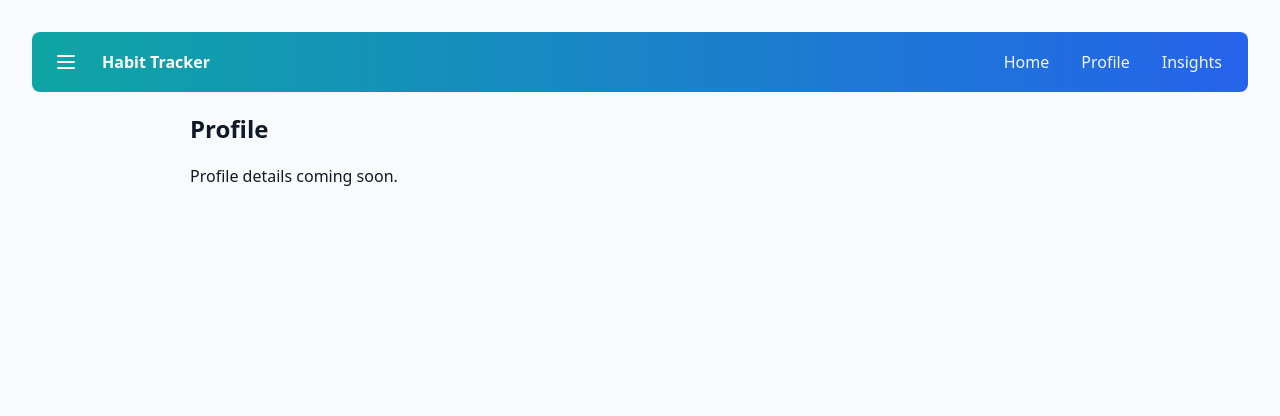
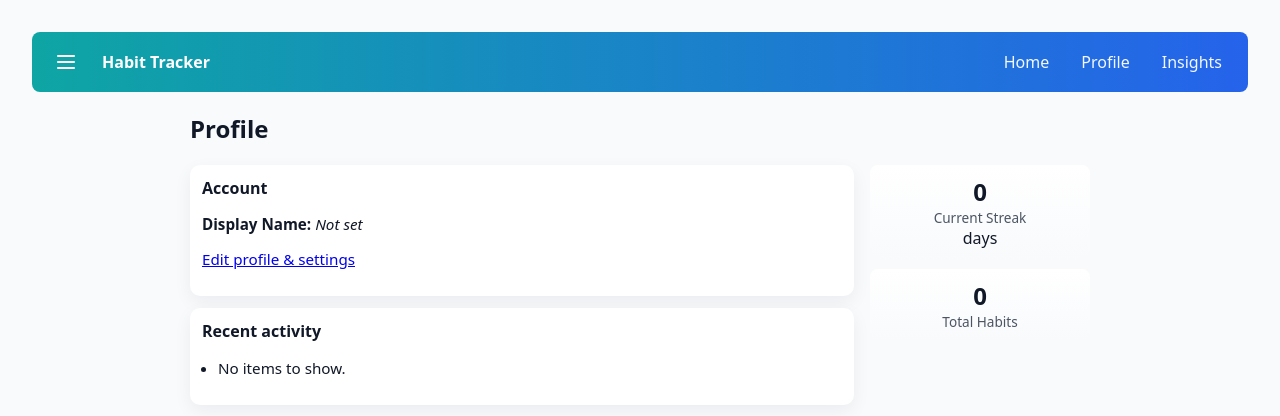
Before and after one commit to vijayendra-prasad/visual_habit_tracker, a Flask app: page /profile in a window 1280 px wide. Shown: the top 416 px of the page. Run offline with Flask 3, Linux system fonts and the light colour scheme.

Commit message:
added web pages to informational pages

```diff
--- a/app.py
+++ b/app.py
@@ -163,35 +163,50 @@ def register_routes(app):
     # Minimal placeholder pages for UI navigation links
     @app.route('/profile')
     def profile():
-        return render_template_string("{% extends 'base.html' %}{% block content %}<h2>Profile</h2><p>Profile details coming soon.</p>{% endblock %}")
+        # Compute lightweight context for display
+        habits = Habit.query.order_by(Habit.created_at.desc()).all()
+        recent_logs = HabitLog.query.order_by(HabitLog.timestamp.desc()).limit(5).all()
+        # Simple streak calculation: longest consecutive days for now is placeholder
+        streak = 0
+        return render_template('profile.html', habits=habits, recent=recent_logs, streak=streak)
 
     @app.route('/streaks')
     def streaks():
-        return render_template_string("{% extends 'base.html' %}{% block content %}<h2>Streaks</h2><p>Your streaks will be visualized here.</p>{% endblock %}")
+        # Provide simple items for UI cards
+        # In future, replace with real analytics
+        streak_items = [
+            {'title': 'Longest Streak', 'value': '0', 'note': 'Long term best'},
+            {'title': 'Current Streak', 'value': '0', 'note': 'Active days'},
+            {'title': 'Best Habit', 'value': '—', 'note': 'Most consistent'}
+        ]
+        return render_template('streaks.html', streak_items=streak_items)
 
     @app.route('/graph')
     def graph():
-        return render_template_string("{% extends 'base.html' %}{% block content %}<h2>Graph</h2><p>Graphs and trends will be available here.</p>{% endblock %}")
+        return render_template('graph.html')
 
     @app.route('/insights')
     def insights():
-        return render_template_string("{% extends 'base.html' %}{% block content %}<h2>Insights</h2><p>Insights and suggestions will appear here.</p>{% endblock %}")
+        # Placeholder insights - replace with analytic engine later
+        insights = [
+            {'title': 'Try a 7-day streak', 'body': 'Set a small daily goal to build momentum.'},
+            {'title': 'Wear a reminder', 'body': 'Set a phone alarm or calendar reminder.'}
+        ]
+        return render_template('insights.html', insights=insights)
 
-    @app.route('/settings')
+    @app.route('/settings', methods=['GET', 'POST'])
     def settings():
-        return render_template_string("{% extends 'base.html' %}{% block content %}<h2>Settings</h2><p>App settings and preferences.</p>{% endblock %}")
+        # No persistent save yet; UI shows form that can be wired later
+        return render_template('settings.html')
 
     @app.route('/help')
     def help_page():
-        return render_template_string("{% extends 'base.html' %}{% block content %}<h2>Help</h2><p>Documentation and support links.</p>{% endblock %}")
+        return render_template('help.html')
 
     @app.route('/calendar')
     def calendar_page():
         now = datetime.now(timezone.utc)
-        return render_template_string(
-            "{% extends 'base.html' %}{% block content %}<h2>Calendar</h2><p><a href='{{ url }}'>View current month data (JSON)</a></p>{% endblock %}",
-            url=url_for('calendar_month', year=now.year, month=now.month)
-        )
+        return render_template('calendar_page.html', url=url_for('calendar_month', year=now.year, month=now.month))
 
 
 def create_app(test_config=None):
--- a/static/css/style.css
+++ b/static/css/style.css
@@ -25,3 +25,23 @@ h1 { color: #0f172a; }
 @media (max-width:768px){
   .nav-actions { display:none; }
 }
+
+/* UI components */
+.card { background:#fff; border-radius:10px; padding:12px; box-shadow:0 6px 18px rgba(15,23,42,0.06); margin-bottom:12px; }
+.card-header h3{ margin:0 0 8px 0; font-size:1rem; }
+.card-body{ font-size:0.95rem; color:#111827; }
+.two-col{ display:flex; gap:16px; }
+.two-col .main-col{ flex:1 }
+.two-col .side-col{ width:220px }
+@media (max-width:720px){ .two-col{ flex-direction:column } .two-col .side-col{ width:auto } }
+.metrics-wrap{ display:flex; flex-direction:column; gap:10px }
+.metric{ background:linear-gradient(180deg,#fff,#f8fafc); padding:10px; border-radius:8px; text-align:center; }
+.metric-value{ font-weight:700; font-size:1.5rem }
+.metric-name{ color:#4b5563; font-size:0.85rem }
+.grid-3{ display:grid; grid-template-columns:repeat(3,1fr); gap:12px }
+.grid-2{ display:grid; grid-template-columns:repeat(2,1fr); gap:12px }
+@media (max-width:900px){ .grid-3{ grid-template-columns:repeat(2,1fr) } }
+@media (max-width:600px){ .grid-3, .grid-2{ grid-template-columns:1fr } }
+.compact-list{ padding-left:1rem }
+.settings-form input, .settings-form select { width:100%; padding:8px; margin:6px 0 12px 0; border-radius:6px; border:1px solid #e5e7eb }
+.settings-form button{ background:#2563eb; color:#fff; border:0; padding:8px 12px; border-radius:6px; cursor:pointer }
--- /dev/null
+++ b/templates/macros.html
@@ -0,0 +1,25 @@
+{# Reusable UI components for the app #}
+{% macro card(title='', classes='', body='') -%}
+  <section class="card {{ classes }}">
+    {% if title %}<header class="card-header"><h3>{{ title }}</h3></header>{% endif %}
+    <div class="card-body">{{ body|safe }}</div>
+  </section>
+{%- endmacro %}
+
+{% macro metric(name, value, small='') -%}
+  <div class="metric">
+    <div class="metric-value">{{ value }}</div>
+    <div class="metric-name">{{ name }}</div>
+    {% if small %}<div class="metric-small">{{ small }}</div>{% endif %}
+  </div>
+{%- endmacro %}
+
+{% macro compact_list(items) -%}
+  <ul class="compact-list">
+  {% for it in items %}
+    <li>{{ it }}</li>
+  {% else %}
+    <li>No items to show.</li>
+  {% endfor %}
+  </ul>
+{%- endmacro %}
--- /dev/null
+++ b/templates/profile.html
@@ -0,0 +1,20 @@
+{% extends 'base.html' %}
+{% import 'macros.html' as ui %}
+
+{% block content %}
+  <h2>Profile</h2>
+  <div class="two-col">
+    <div class="col main-col">
+      {{ ui.card('Account', '', '<p><strong>Display Name:</strong> <em>Not set</em></p><p><a href="/settings">Edit profile & settings</a></p>') }}
+
+      {{ ui.card('Recent activity', '', ui.compact_list(recent|map(attribute='summary')|list)) }}
+    </div>
+
+    <aside class="col side-col">
+      <div class="metrics-wrap">
+        {{ ui.metric('Current Streak', streak, 'days') }}
+        {{ ui.metric('Total Habits', habits|length) }}
+      </div>
+    </aside>
+  </div>
+{% endblock %}
```
Also changed, not shown: templates/calendar_page.html (added, +10 -0 lines), templates/graph.html (added, +11 -0 lines), templates/help.html (added, +11 -0 lines), templates/insights.html (added, +15 -0 lines), templates/settings.html (added, +9 -0 lines), templates/streaks.html (added, +17 -0 lines).
